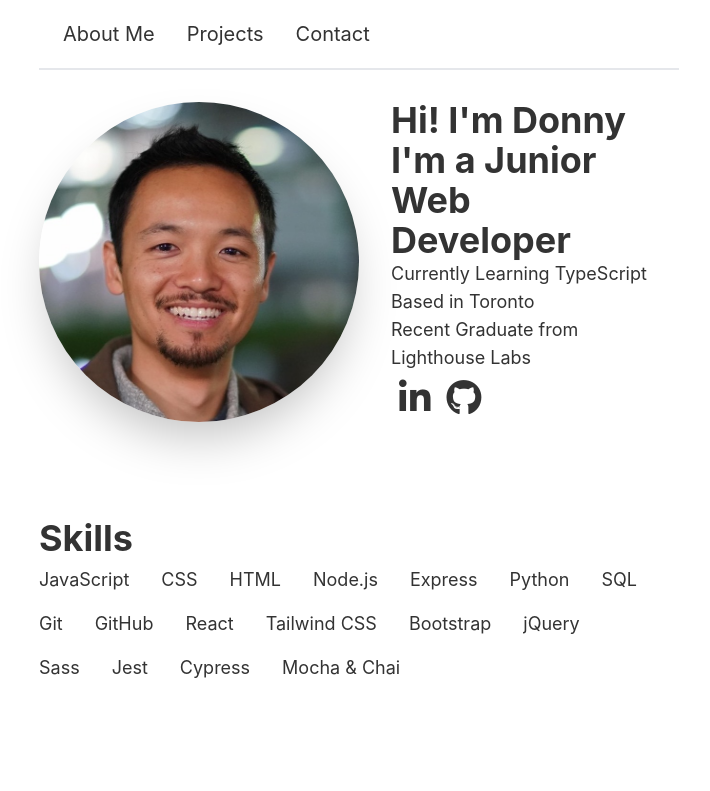
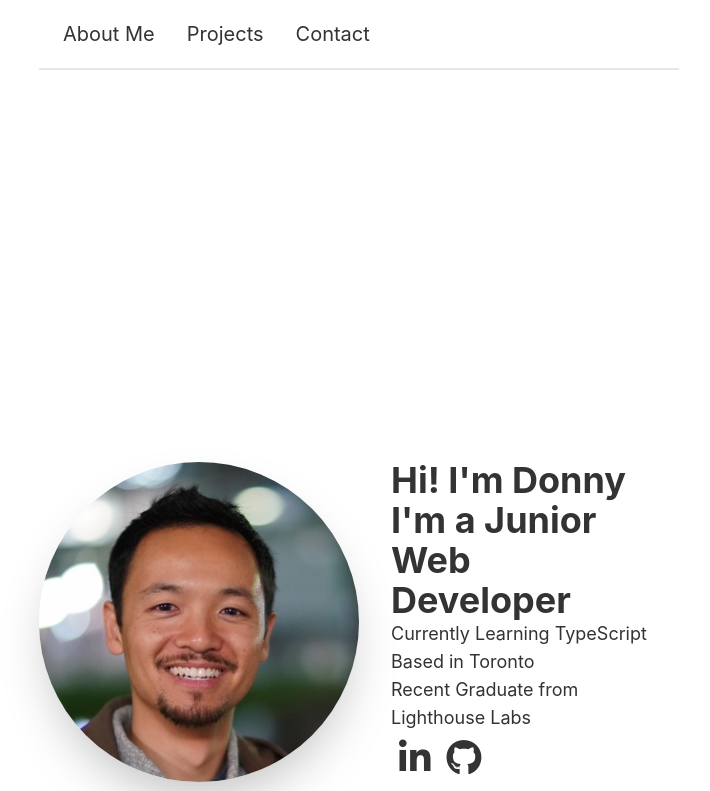
Before and after one commit to DonThePhan/portfolio, a React (Create React App) app: page /aboutme in a window 1280 px wide. Shown: the top 791 px of the page, without its empty margins (281-991 px from the left). Built offline with nearby package versions, Linux system fonts and the light colour scheme.

Commit message:
add youtube video clip to AboutMe - need to center video

```diff
--- a/package.json
+++ b/package.json
@@ -11,6 +11,7 @@
     "react-dom": "^18.2.0",
     "react-router-dom": "^6.3.0",
     "react-scripts": "5.0.1",
+    "react-youtube": "^9.0.3",
     "web-vitals": "^2.1.4"
   },
   "scripts": {
--- a/src/components/pages/1. aboutMe/AboutMe.jsx
+++ b/src/components/pages/1. aboutMe/AboutMe.jsx
@@ -1,6 +1,9 @@
-import React from "react";
+import React, { useState } from "react";
+import YouTube from "react-youtube";
 
 function AboutMe() {
+  const [videoPlayed, setVideoPlayed] = useState(false);
+
   const openInNewTab = (url) => {
     window.open(url, "_blank", "noopener,noreferrer");
   };
@@ -27,15 +30,30 @@ function AboutMe() {
 
   const h1Size = "text-3xl md:text-4xl font-bold";
 
+  const videoEnded = (state) => {
+    console.log(state.data);
+    if (state.data == 0) {
+      setVideoPlayed(true);
+    }
+  };
+
   return (
     <div className=' flex flex-col items-center justify-center w-full lg:text-lg'>
+      <YouTube
+        videoId='4VcGzWd17SE'
+        className={`justify-center items-center aspect-video text-center w-full ${
+          videoPlayed && "opacity-0 animate-fade"
+        }`}
+        title='YouTube video player'
+        onStateChange={(state) => videoEnded(state)}
+      ></YouTube>
       {/** HERO */}
       <div className='flex flex-col items-center sm:flex-row'>
         {/** IMAGE */}
         <img
           src='images/profile_pic.jpeg'
           className='shadow-2xl w-full aspect-square md:rounded-full sm:max-w-xs md:my-8'
-          alt="profile pic"
+          alt='profile pic'
         />
         {/** BLURB */}
         <div className='flex flex-col justify-center md:text-left aspect-square xs:aspect-auto text-center w-full p-8 sm:py-0 xs:pt-16 '>
--- a/tailwind.config.js
+++ b/tailwind.config.js
@@ -2,7 +2,23 @@
 module.exports = {
   content: ["./src/**/*.{js,jsx,ts,tsx}"],
   theme: {
-    extend: {},
+    extend: {
+      animation: {
+        fade: "fadeOut 1s forwards ease-in-out",
+      },
+
+      // that is actual animation
+      keyframes: (theme) => ({
+        fadeOut: {
+          "0%": {
+            "max-height": "200px",
+          },
+          "100%": {
+            "max-height": 0,
+          },
+        },
+      }),
+    },
     screens: {
       xs: "480px",
       sm: "640px",
```
Also changed, not shown: 1 other file (tests, documents, lock files or other folders).
